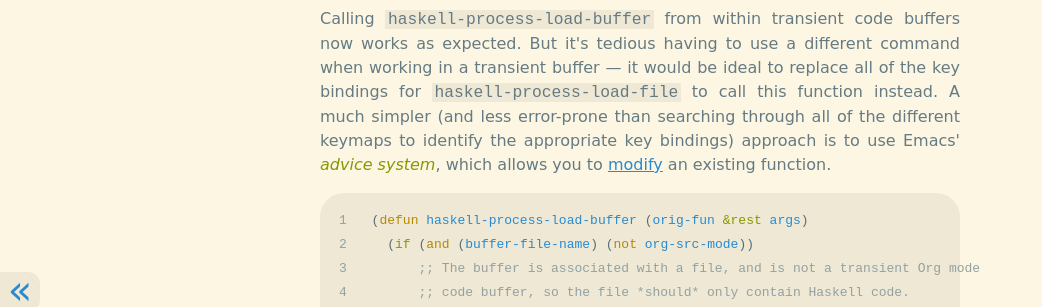
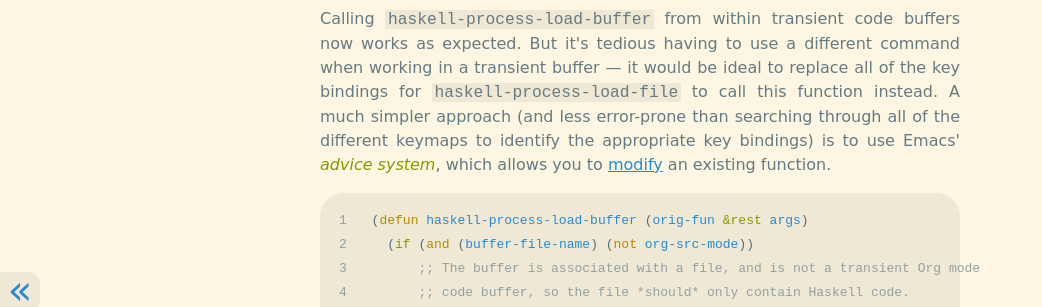
Before and after one commit to robmoss/previous2-robmoss.github.io, a Jekyll site: the page built from _posts/2018-02-19-Live-coding-Emacs-and-ghci.md, in a window 1280 px wide and 900 px high, scrolled down 2965 px. Shown: the part 178-485 px from the top of the window, without its empty margins (0-1042 px from the left). Built offline with Jekyll 4.4.1, drawn with Linux system fonts in a browser that asks for light colours; some web fonts are replaced.

````diff
--- a/_posts/2018-02-19-Live-coding-Emacs-and-ghci.md
+++ b/_posts/2018-02-19-Live-coding-Emacs-and-ghci.md
@@ -92,7 +92,7 @@ This occurs because the temporary buffer created by `with-temp-buffer` will ceas
 
 # Refining the solution
 
-Calling `haskell-process-load-buffer` from within transient code buffers now works as expected. But it's tedious having to use a different command when working in a transient buffer &#x2014; it would be ideal to replace all of the key bindings for `haskell-process-load-file` to call this function instead. A much simpler (and less error-prone than searching through all of the different keymaps to identify the appropriate key bindings) approach is to use Emacs' *advice system*, which allows you to [modify](https://www.gnu.org/software/emacs/manual/html_node/elisp/Advising-Functions.html) an existing function.
+Calling `haskell-process-load-buffer` from within transient code buffers now works as expected. But it's tedious having to use a different command when working in a transient buffer &#x2014; it would be ideal to replace all of the key bindings for `haskell-process-load-file` to call this function instead. A much simpler approach (and less error-prone than searching through all of the different keymaps to identify the appropriate key bindings) is to use Emacs' *advice system*, which allows you to [modify](https://www.gnu.org/software/emacs/manual/html_node/elisp/Advising-Functions.html) an existing function.
 
 ```emacs-lisp
 (defun haskell-process-load-buffer (orig-fun &rest args)
````
